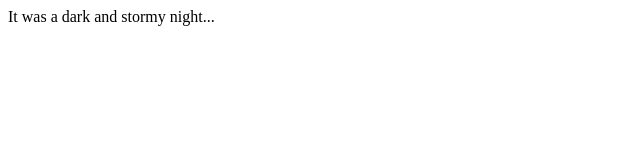
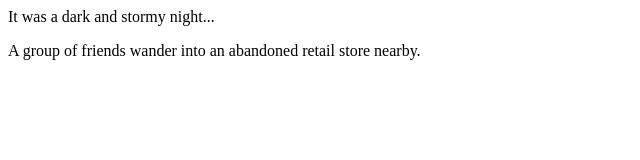
Before and after one commit to kvenerable/firesidestory, a plain HTML site: page index.html in a window 1280 px wide. Shown: the whole page, without its empty margins (0-640 px from the left). Drawn offline with Linux system fonts and the light colour scheme.

Commit message:
added second line of story

```diff
--- a/index.html
+++ b/index.html
@@ -1,5 +1,6 @@
 <html>
   <body>
     <p>It was a dark and stormy night...</p>
+    <p>A group of friends wander into an abandoned retail store nearby.</p>
   </body>
 </html>
```
